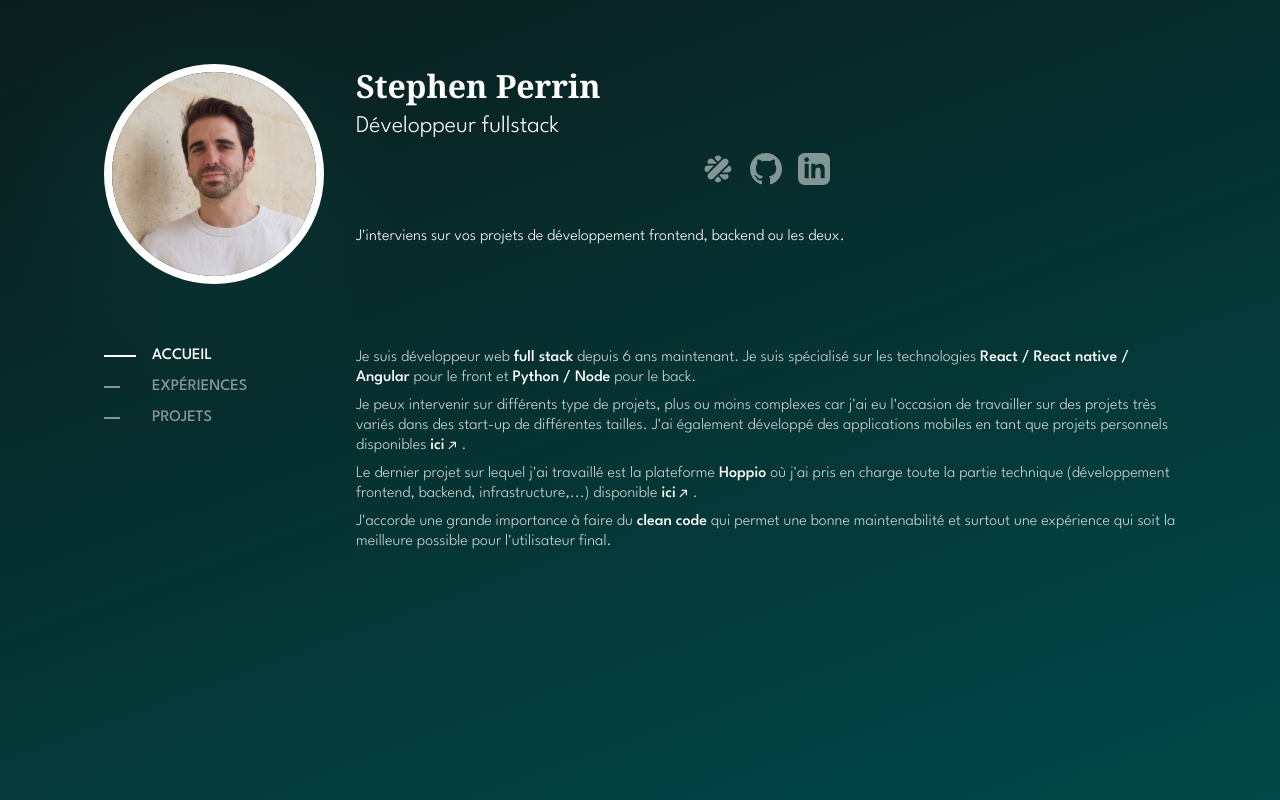
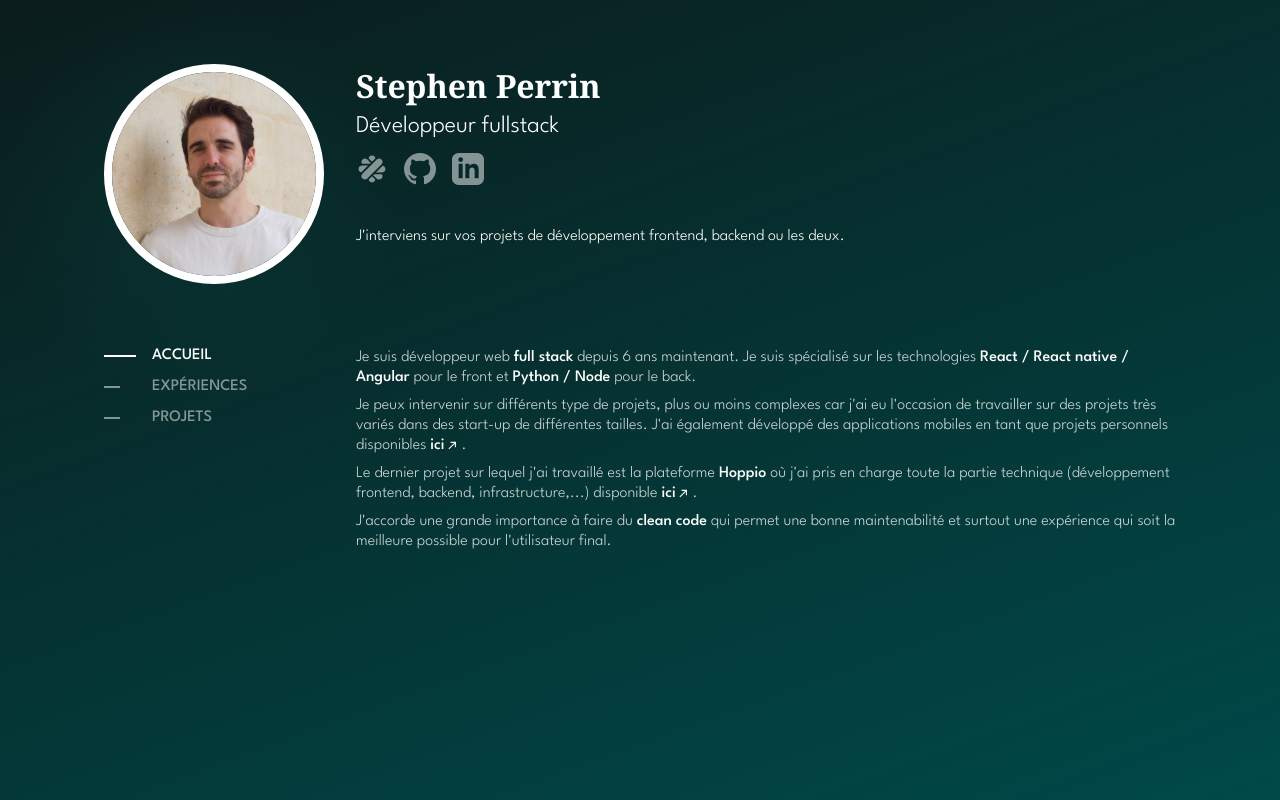
Before and after one commit to stephenprn/stephen-portfolio, a Next.js app: page / in a window 1280 px wide. Built offline with nearby package versions, Linux system fonts and the light colour scheme.

Commit message:
fix links in header misplaced

```diff
--- a/components/Header/index.module.scss
+++ b/components/Header/index.module.scss
@@ -41,7 +41,7 @@ $header-image-border-width: 8px;
       .social-links {
         display: flex;
         flex-direction: row;
-        justify-content: center;
+        justify-content: start;
 
         list-style-type: none;
 
@@ -95,6 +95,12 @@ $header-image-border-width: 8px;
       .header-right-bottom {
         margin-top: 16px;
       }
+
+      .header-right-top {
+        .social-links {
+          justify-content: center;
+        }
+      }
     }
   }
 }
```
